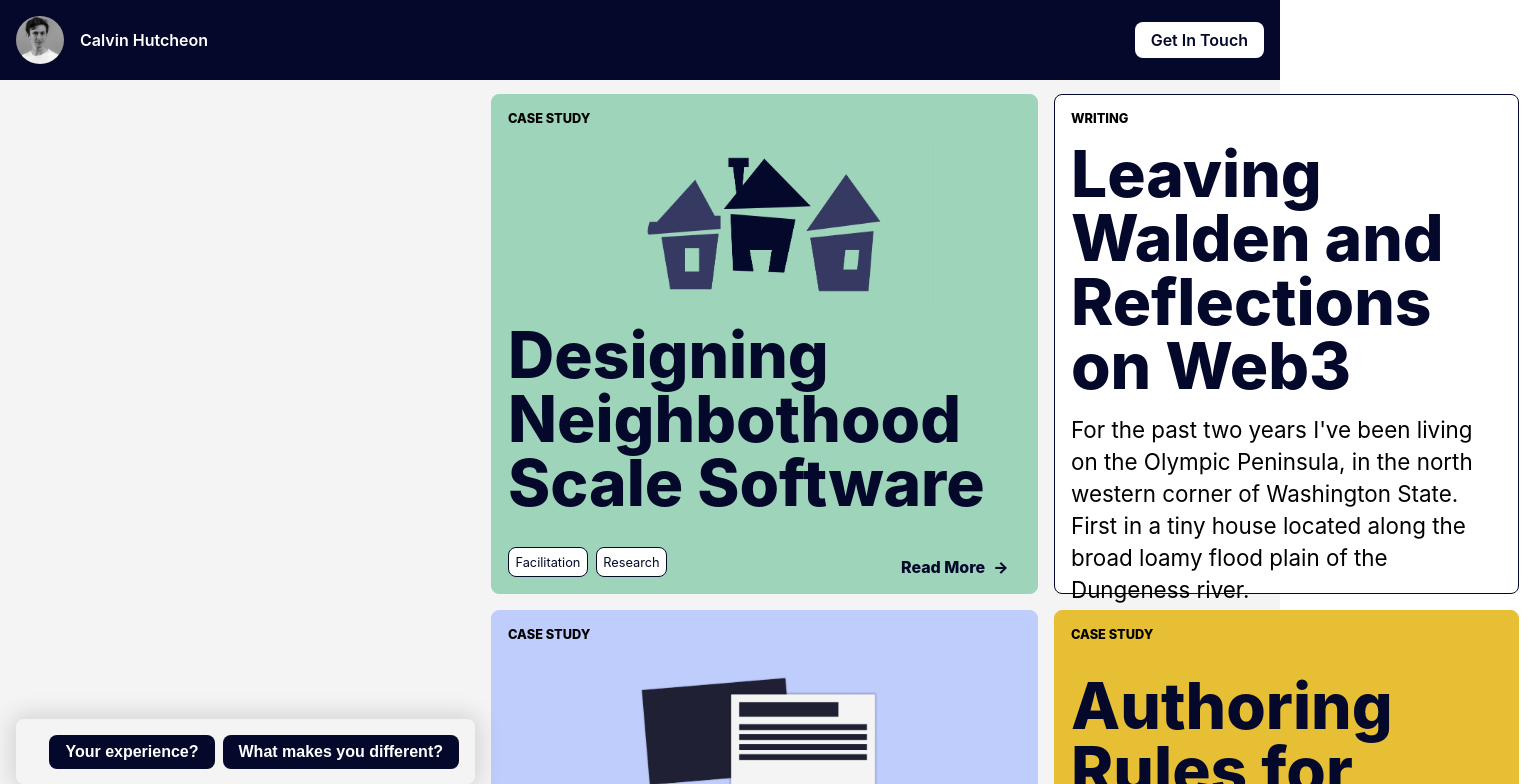
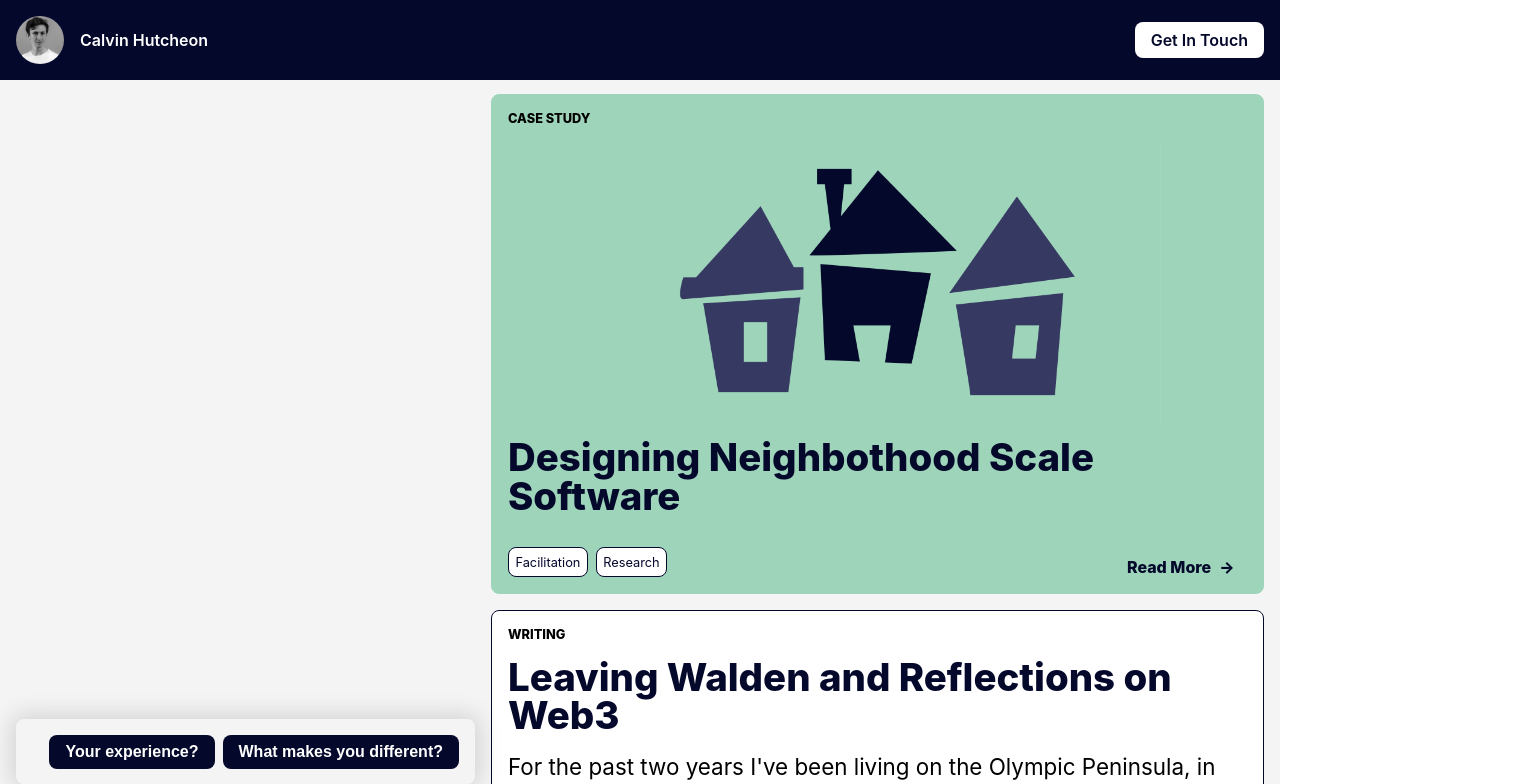
Before and after one commit to millenniallglyphs/dialogue-tree, a Next.js app: page / in a window 1280 px wide. Shown: the top 784 px of the page, 1535 px wide, since content can reach past the window. Built offline with nearby package versions, Linux system fonts and the light colour scheme.

Commit message:
responsive css fixes

```diff
--- a/components/Button.js
+++ b/components/Button.js
@@ -18,7 +18,7 @@ export default function Button({children, step, check}) {
             border-radius: 0.5em;
             border: none;
             outline: none;
-            font-size: 16px;
+            font-size: 1em;
             animation-delay: ${(beep + 0.5) + 's'};
             animation-name: buttonappear;
             animation-duration: 0.5s;
--- a/components/Meta.js
+++ b/components/Meta.js
@@ -105,6 +105,7 @@ export default function Meta() {
                                 Get In Touch
                             </div>
                             </a>
+                            {/*}
                             <div className={css`
                             display: none;
                                 @media (max-width: 600px) {
@@ -129,6 +130,7 @@ export default function Meta() {
                                 )}
 
                             </div>
+                            */}
                             </div>
                             {/*
                             <div style={target}>
--- a/components/Project.js
+++ b/components/Project.js
@@ -102,6 +102,9 @@ border-radius: 8px;
                         line-height: 1em;
                         margin: 0;
                         color: #04082B;
+                        @media (max-width: 1800px) {
+                            font-size: 3vw;
+                        }
                         @media (max-width: 1000px) {
                             font-size: 4em;
                         }
@@ -148,7 +151,7 @@ border-radius: 8px;
 
                         color: #04082B;
                     @media (max-width: 600px) {
-                        width: 80px;
+                        width: 90px;
                     }
                 `}>
                     <p className={css`
--- a/components/Writing.js
+++ b/components/Writing.js
@@ -59,6 +59,9 @@ export default function Writing({name, id, target, summary}) {
                         line-height: 1em;
                         margin: 0;
                         color: #04082B;
+                        @media (max-width: 1800px) {
+                            font-size: 3vw;
+                        }
                         @media (max-width: 1000px) {
                             font-size: 4em;
                         }
@@ -77,6 +80,7 @@ export default function Writing({name, id, target, summary}) {
                         font-size: 1.4em;
                         line-height: 2rem;
                         margin: 0;
+                        overflow-y: hidden;
                         @media (max-width: 600px) {
                             font-size: 1.4em;
                             line-height: 2rem;
@@ -92,7 +96,7 @@ export default function Writing({name, id, target, summary}) {
 
                         color: #04082B;
                     @media (max-width: 600px) {
-                        width: 80px;
+                        width: 120px;
                     }
                 `}>
                     <p className={css`
--- a/styles/globals.css
+++ b/styles/globals.css
@@ -16,7 +16,7 @@ a {
   box-sizing: border-box;
 }
 
-@media screen and (max-width: 700px) {
+@media screen and (max-width: 1000px) {
   html,
   body {
     font-size: 12px;
@@ -342,6 +342,14 @@ pre {
   padding-bottom: 1em;
 }
 
+@media screen and (max-width: 1400px) {
+  .projgrid {
+
+    grid-template-columns: 1fr;
+
+  }
+}
+
 .none {
   border: none;
   background: none;
@@ -425,6 +433,7 @@ pre {
     display: flex;
     z-index: 8;
     gap: 0em;
+    padding: 0;
   }
 
   .sideQuote {
```
